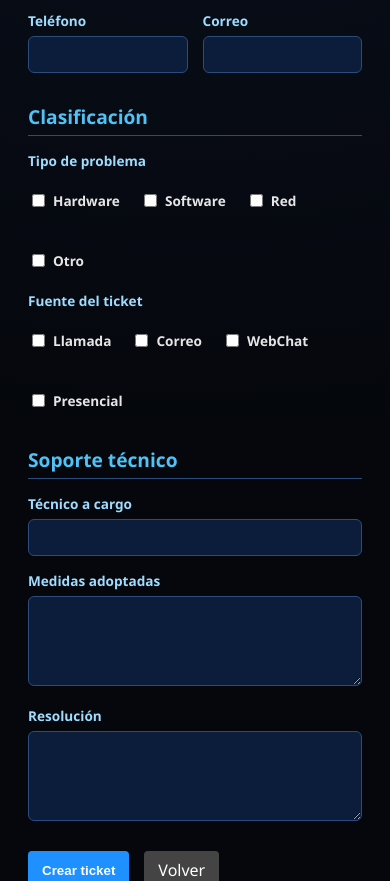
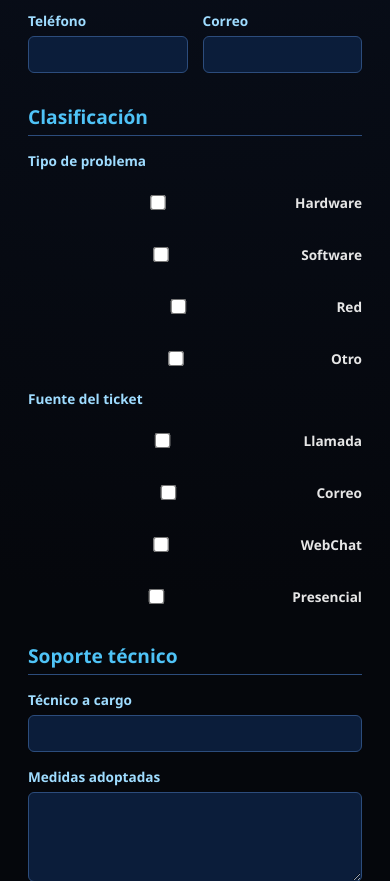
Before and after one commit to CarlokyOP/gestion-de-usuario, a Flask app: template app/templates/ticket_form.html in a window 390 px wide. Shown: the part 663-1544 px from the top of the page. Run offline with Flask 3, Linux system fonts and the light colour scheme; the template is opened without the code that fills it, so the values that code supplies are empty; parts of the project's set-up code (start-up, migrations or seed data) failed here and were passed over.

Commit message:
Update styles.css

```diff
--- a/app/static/css/styles.css
+++ b/app/static/css/styles.css
@@ -391,3 +391,38 @@ form {
     display: flex;
     gap: 15px;
 }
+/* ===============================
+   CHECKBOX / RADIO – MOBILE FIX
+================================ */
+
+.checkbox-group {
+    display: flex;
+    flex-wrap: wrap;
+    gap: 12px 24px;
+    margin-top: 8px;
+}
+
+.checkbox-item {
+    display: flex;
+    align-items: center;
+    gap: 8px;
+    font-size: 15px;
+    white-space: nowrap;
+}
+
+/* 🔹 MOBILE */
+@media (max-width: 768px) {
+    .checkbox-group {
+        flex-direction: column;
+        gap: 12px;
+    }
+
+    .checkbox-item {
+        width: 100%;
+        font-size: 16px;
+    }
+
+    .checkbox-item input {
+        transform: scale(1.2);
+    }
+}
```
